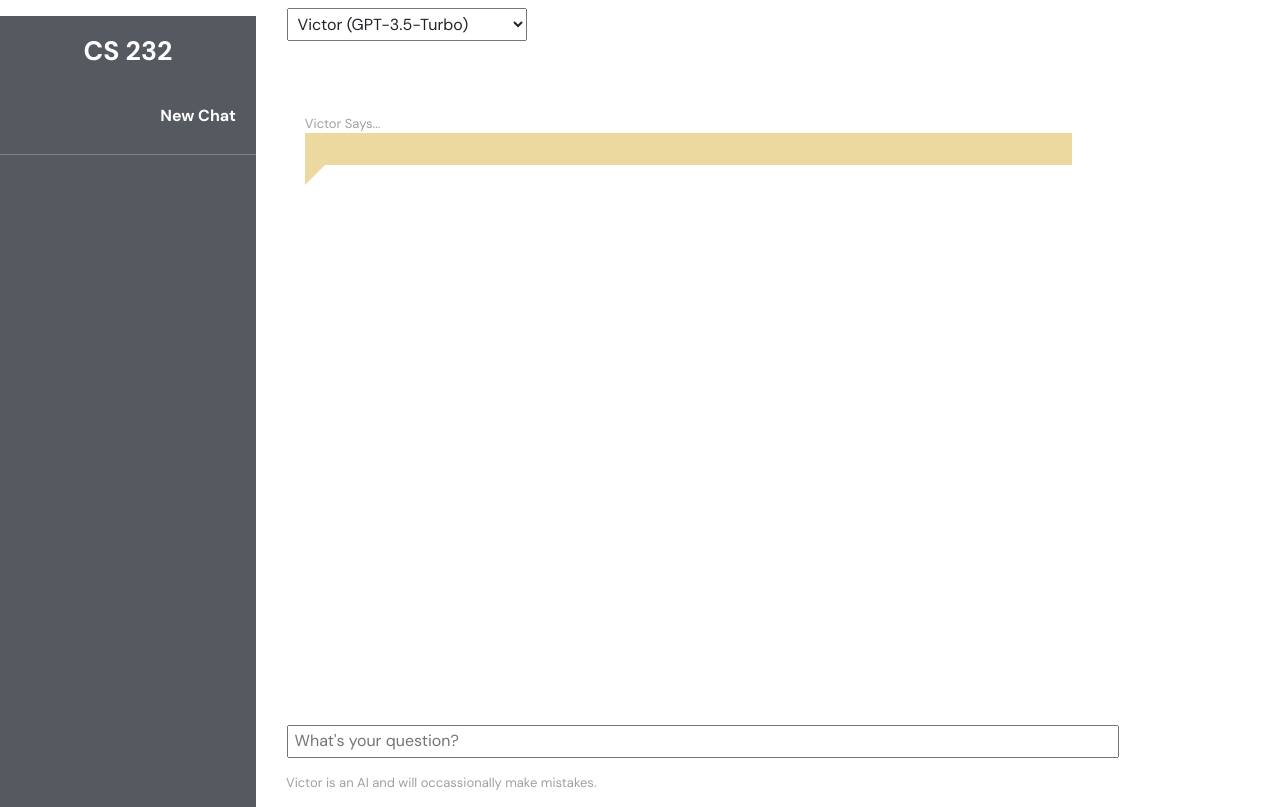
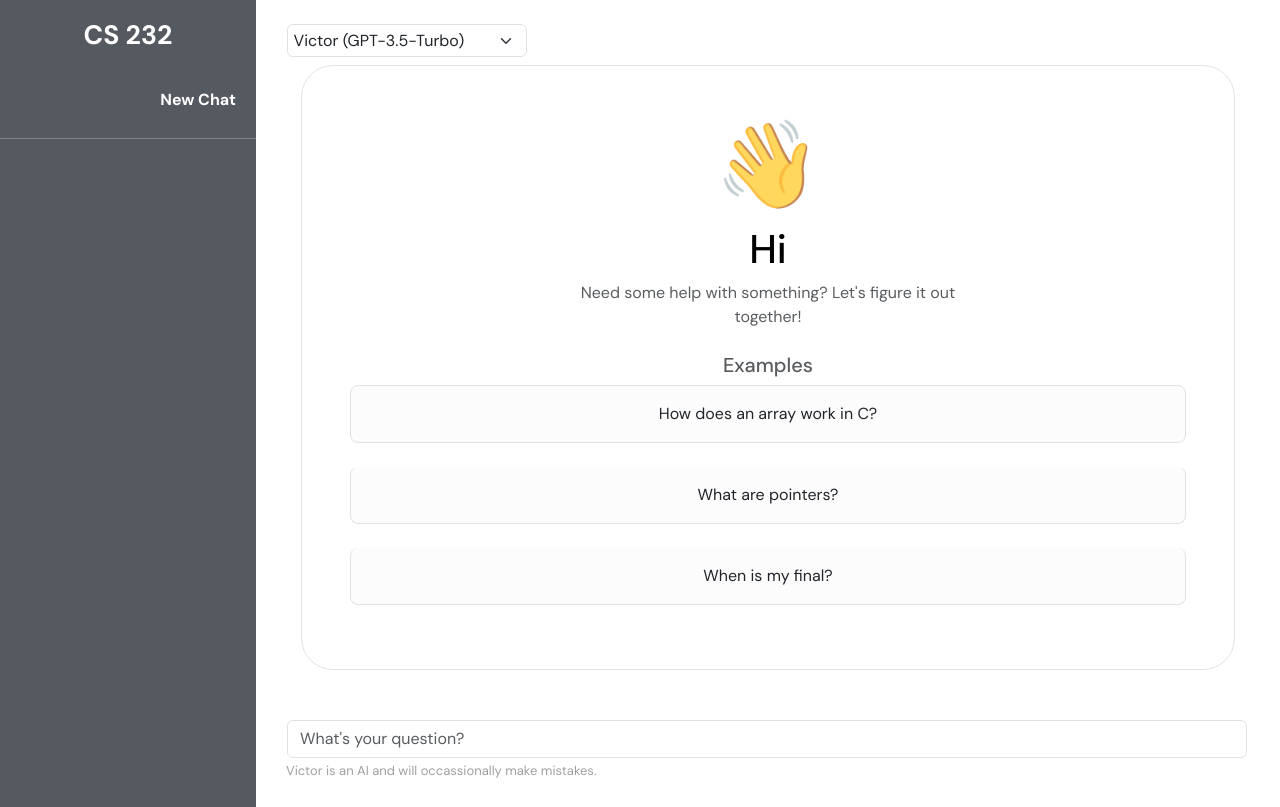
Before and after one commit to aaronvancuren/ChatbotTeachingAssistant, a FastAPI app: template frontend/templates/chat.html in a window 1280 px wide; the page is wider, and only the part inside the window is pictured. Shown: the part 61-868 px from the top of that part. Run offline with FastAPI, Linux system fonts and the light colour scheme; the template is opened without the code that fills it, so the values that code supplies are empty; parts of the project's set-up code (start-up, migrations or seed data) failed here and were passed over; some libraries are stand-ins or nearby versions.

Commit message:
Added some style changes

```diff
--- a/backend/models/sampler.py
+++ b/backend/models/sampler.py
@@ -30,10 +30,8 @@
     tmpList = []
 
     EXAMPLE_CONVERSATION = Conversation()
-    EXAMPLE_CONVERSATION.name = "Introduction"                      # Replace with Name of conversation
+    EXAMPLE_CONVERSATION.name = "New Chat"                      # Replace with Name of conversation
     EXAMPLE_CONVERSATION.classID = uuid.uuid4()                     # Replace with UUID of conversation
-    EXAMPLE_CONVERSATION.discussion.append({'role': 'user', 'content': 'Hello! Can you introduce yourself?'})
-    EXAMPLE_CONVERSATION.discussion.append({'role': 'assistant', 'content': 'My name is Victor. I am an AI created by OpenAI. What assignments can I help you with today?'})
 
     tmpList.append(EXAMPLE_CONVERSATION)
     return tmpList
--- a/frontend/static/css/chat.css
+++ b/frontend/static/css/chat.css
@@ -114,22 +114,21 @@
     max-height: 30%;
     overflow-x: auto;
     margin: .5ch;
-    position:absolute;
+    position:fixed;
     left: 22%;
 }
 
 #openai_model {
     width: 15em;
-    top: 4em;
+    top: 5em;
     padding:.25ch .5ch .25ch .5ch;
 }
 
 #question {
-    width: 65%;
-    right: 10%;
-    position:absolute;
+    width: 75%;
+    right: 5em;
+    position:fixed;
     bottom: 5%;
-    padding: .25ch .5ch .25ch .5ch;
 }
 
 /*#region Chat bubbles*/
@@ -137,7 +136,7 @@
 .talk-bubble {
     display: inline-block;
     position: relative;
-    width: 80%;
+    max-width: 75%;
     height: auto;
     margin: 1em;
     align-self: flex-start;
@@ -167,6 +166,8 @@
     border-color: var(--pfw-gold-rumble);
 
     justify-items: left;
+    border-radius: 5em;
+
 }
 
 .student {
@@ -174,6 +175,7 @@
     border-color: var(--pfw-black-tusk);
 
     justify-items: right;
+    border-radius: 5em;
 }
 
 .talktext {
@@ -184,8 +186,7 @@
 
 .talktext p {
     /* remove webkit p margins */
-    -webkit-margin-before: 0em;
-    -webkit-margin-after: 0em;
+    margin: .1em;
 }
 
 /*Right triangle, placed bottom right side slightly in*/
@@ -199,6 +200,7 @@
     bottom: -40px;
     border: 20px solid;
     border-color: var(--pfw-black-tusk) var(--pfw-black-tusk) transparent transparent;
+    z-index: -100;
 }
 
 .tri-right.btm-right:after {
@@ -207,10 +209,11 @@
     width: 0;
     height: 0;
     left: auto;
-    right: 0px;
+    right: 2.5em;
     bottom: -20px;
     border: 12px solid;
     border-color: var(--pfw-black-tusk) var(--pfw-black-tusk) transparent transparent;
+    z-index: -100;
 }
 
 /*Right triangle, placed bottom left side slightly in*/
@@ -225,6 +228,7 @@
     bottom: -40px;
     border: 32px solid;
     border-color: transparent transparent transparent var(--pfw-gold-rumble);
+    z-index: -100;
 }
 
 .tri-right.btm-left:after {
@@ -232,12 +236,13 @@
     position: absolute;
     width: 0;
     height: 0;
-    left: 0;
+    left: 2.5em;;
     right: auto;
     top: auto;
     bottom: -20px;
     border: 22px solid;
     border-color: transparent transparent transparent var(--pfw-gold-rumble);
+    z-index: -100;
 }
 
 /* End Source: https://codepen.io/Founts/pen/AJyVOr */
--- a/frontend/static/js/chat.js
+++ b/frontend/static/js/chat.js
@@ -53,7 +53,6 @@
         data: JSON.stringify({
             user_content: document.getElementById("question").value,
             openai_model: document.getElementById('openai_model').value,
-            context: document.getElementById('context').value,
             currentConversationId: new URLSearchParams(window.location.search).get('chatID').toString()
         }),
         headers: {
@@ -65,9 +64,10 @@
         },
         success: function(data) {
             conversation = JSON.parse(data);
-            createChatBubble(document.getElementById("question").value, ["btm-right", "student"]);
+            document.getElementById("LOADER").display = "none";
             createChatBubble(conversation.at(-1)["content"], ["btm-left", "teaching_assistant"]);
             document.getElementById("question").value = "";
+            document.getElementById("question").disabled = false;
         },
         statusCode:  {
             405: (value) => {
@@ -77,7 +77,13 @@
                 alert("Error 401: Unauthorised");
             }
         }
-    })
+    });
+    createChatBubble(document.getElementById("question").value, ["btm-right", "student"]);
+    document.getElementById("question").disabled = true;
+    document.getElementById("LOADER").display = "block";
+    try {
+        document.removeChild(document.getElementById("EMPTY"));
+    } catch {}
 }
 
 function createChatBubble(dialogue, classes){
--- a/frontend/templates/chat.html
+++ b/frontend/templates/chat.html
@@ -8,7 +8,6 @@
 
     <link rel="stylesheet" href="../static/css/chat.css"/>
 <body>
-    <input hidden id="context" value="{{context}}">
 
     {% include './elements/Header_General.html' %}
 
@@ -18,14 +17,32 @@
 
         <div id="content">
             <div id="conversation">
-                <div class="talk-bubble left">
-                    <p class="text-from left">Victor Says...</p>
-                    <div class="tri-right btm-left teaching_assistant">
-                        <article class="talktext">
-                            <p>Hi! What can I help you with today?</p>
-                        </article>
+                {% if not context.conversation_data.discussion %}
+                <div id="EMPTY" class="container my-auto">
+                    <div class="position-relative p-5 text-center text-muted bg-body border border-dashed rounded-5">
+                        <h1 style="font-size:64pt">👋</h1>
+                        <h1 class="text-body-emphasis">Hi {{ context.display_name }}</h1>
+                        <p class="col-lg-6 mx-auto mb-4">
+                            Need some help with something? Let's figure it out together!
+                        </p>
+                        <div>
+                            <h5>Examples</h5>
+                            <div class="list-group d-grid gap-2">
+                                <p class="list-group-item rounded-3 py-3 bg-light-subtle">
+                                    How does an array work in C?
+                                </p>
+                                <p class="list-group-item rounded-3 py-3 bg-light-subtle">
+                                    What are pointers?
+                                </p>
+                                <p class="list-group-item rounded-3 py-3 bg-light-subtle">
+                                    When is my final?
+                                </p>
+                            </div>
+
                         </div>
                     </div>
+                </div>
+                {% else %}
                 {% for dialogue in context.conversation_data.discussion %}
                 {% if dialogue['role'] == 'user' %}
                 <div class="talk-bubble right">
@@ -37,7 +54,7 @@
                     </div>
                 </div>
                 {% else %}
-                    <div class="talk-bubble left">
+                <div class="talk-bubble left ">
                     <p class="text-from left">TA Says...</p>
                     <div class="tri-right btm-left teaching_assistant">
                         <article class="talktext">
@@ -47,24 +64,42 @@
                 </div>
                 {% endif %}
                 {% endfor %}
-            </div>
+                {% endif %}
                 <br>
             </div>
-
-    </main>
+            <div id="LOADING" style="display:none;" class="talk-bubble left" style="width:8em" aria-hidden="true">
+                <p class="text-from left">Thinking...</p>
+                <div class="tri-right btm-left teaching_assistant">
+                    <article class="talktext">
+                        <div class="placeholder-glow d-flex">
+                            <p class="placeholder col-12 rounded-pill"></p>
+                            <p class="placeholder col-12 rounded-pill"></p>
+                            <p class="placeholder col-12 rounded-pill"></p>
+                            <p class="placeholder col-12 rounded-pill"></p>
+                            <p class="placeholder col-12 rounded-pill"></p>
+                        </div>
+                    </article>
+                </div>
+            </div>
             <div class="chat-box">
                 <form id="input" onsubmit="AskQuestion();return false;" method="post">
-            <select title="Select OpenAI Model" name="openai_model" id="openai_model" required onchange="updateDisclaimer()">
-                <option title="Choose a model to help you with an assignment" style="font-size: small;" value="" disabled>Choose a TA</option>
+                    <select class="form-select" title="Select OpenAI Model" name="openai_model" id="openai_model" required
+                        onchange="updateDisclaimer()">
+                        <option title="Choose a model to help you with an assignment" style="font-size: small;" value=""
+                            disabled>Choose a TA</option>
                         <option title="GPT 3.5 Turbo" value="gpt-3.5-turbo" selected>Victor (GPT-3.5-Turbo)</option>
                         <option title="GPT 4o Mini" value="gpt-4o-mini">John (GPT-4o-Mini)</option>
                         <option title="GPT 4o (Coming Soon)" value="chatgpt-4o-latest" disabled>Hedy (GPT-4o)</option>
-                <option title="GPT o1 (Preview) (Coming Soon)" value="o1-preview" disabled>Henrietta (o1-Preview)</option>
+                        <option title="GPT o1 (Preview) (Coming Soon)" value="o1-preview" disabled>Henrietta (o1-Preview)
+                        </option>
                     </select>
-            <input id="question" name="question" type="text" required placeholder="What's your question?"/><br>
-            <p class="text-from left" style="bottom:15px;" id="disclaimer">Victor is an AI and will occassionally make mistakes.</p>
+                    <input class="form-control" id="question" name="question" type="text" required placeholder="What's your question?" /><br>
+                    <p class="text-from left" style="bottom:3%;" id="disclaimer">Victor is an AI and will occassionally make
+                        mistakes.</p>
                 </form>
             </div>
+    </main>
+
 </body>
 
 </html>
--- a/frontend/templates/elements/Header_General.html
+++ b/frontend/templates/elements/Header_General.html
@@ -1,4 +1,4 @@
-<header class="bd-header d-flex align-items-stretch mb-3">
+<header class="bd-header d-flex align-items-stretch">
     <div class="container d-flex align-items-center">
         <a class="d-flex align-items-center text-white mb-0 fs-4" href="/">
             <h3 class="bi bi-backpack2 d-flex align-items-center text-white"></h3>
@@ -8,10 +8,20 @@
         {% if context.logged_in %}
         <div class="ms-auto d-flex align-items-center text-white mb-0">
             <p class="link-light" style="margin: 1ch;">Welcome {{ context.display_name }}</p>
-            <a class="ms-auto link-light">
-                <i class="bi bi-person-circle"
-                    style="text-align:center; margin: 1ch; font-weight: bold; font-size: xx-large;"></i>
-            </a>
+            <div class="dropdown text-end">
+                <a href="#" class="d-block link-body-emphasis text-decoration-none dropdown-toggle"
+                    data-bs-toggle="dropdown" aria-expanded="false">
+                    <i class="bi bi-person-circle"
+                        style="text-align:center; margin: 1ch; font-weight: bold; font-size: xx-large;"></i>
+                </a>
+                <ul class="dropdown-menu text-small">
+                    <li><a class="dropdown-item">Profile</a></li>
+                    <li>
+                        <hr class="dropdown-divider">
+                    </li>
+                    <li><a class="dropdown-item" href="/logout">Sign out</a></li>
+                </ul>
+            </div>
         </div>
         {% else %}
         <a href="/login" class="ms-auto link-light">Login</a>
```
Lines whose indentation alone changed are shown as unchanged.
